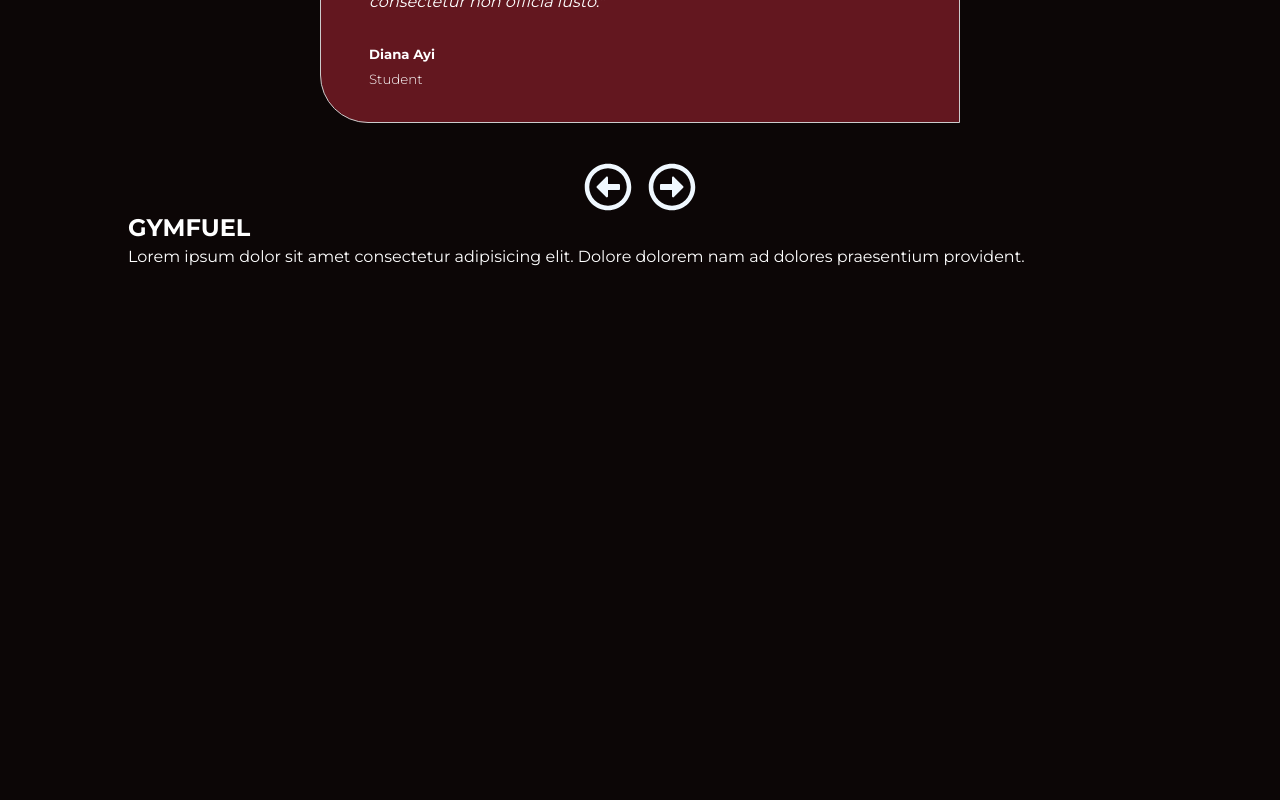
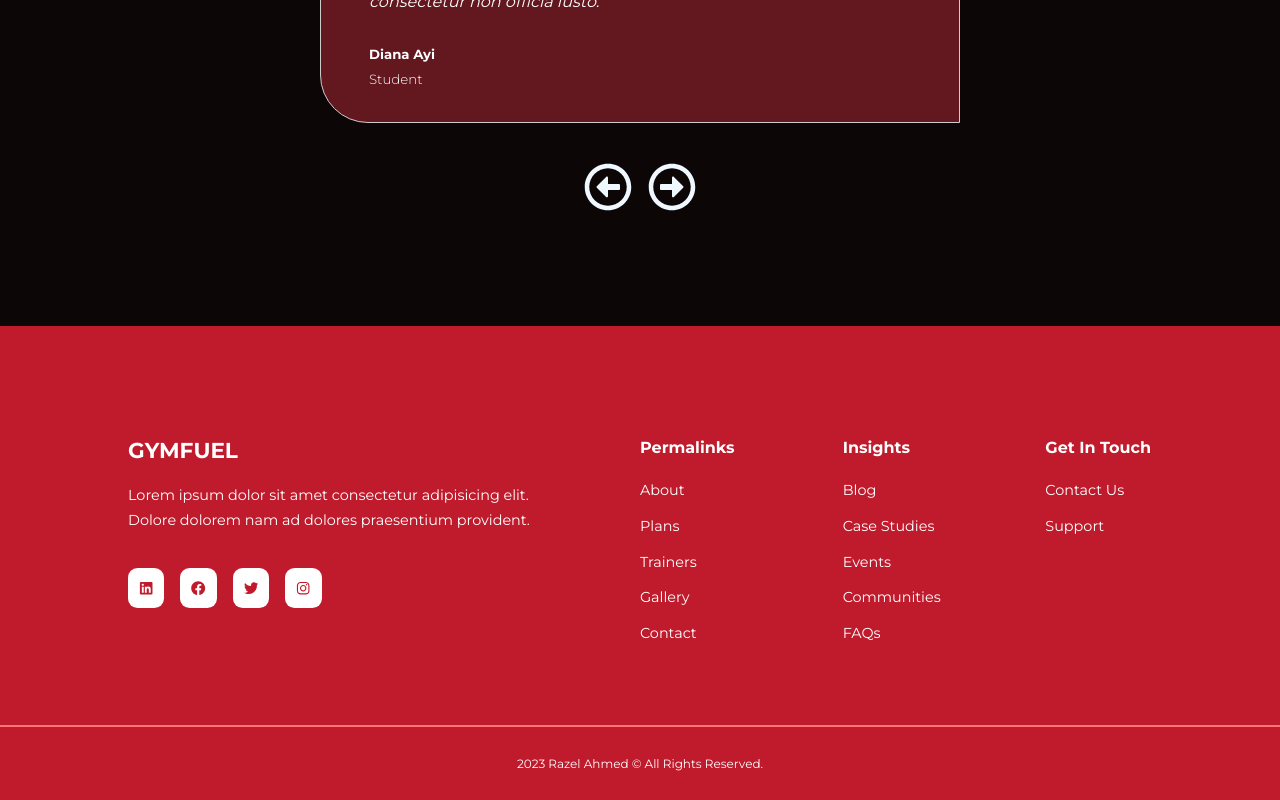
Before and after one commit to RazelRaz/Gym-Fuel, a React (Create React App) app: page / in a window 1280 px wide. Shown: the part 3231-4031 px from the top of the page. Before the commit the page ends 3501 px from the top, so only its background shows below. Built offline with nearby package versions, Linux system fonts and the light colour scheme.

Commit message:
footer styling done

```diff
--- a/src/components/Footer/Footer.css
+++ b/src/components/Footer/Footer.css
@@ -0,0 +1,65 @@
+footer {
+    /* background: #96222e; */
+    background-color: #BF1B2C;
+    margin-top: 7rem;
+    padding-top: 7rem;
+    font-size: 0.9rem;
+    color: #fff;
+}
+
+.container.footer__container {
+    display: grid;
+    grid-template-columns: 26rem 1fr 1fr 1fr;
+    gap: 6rem;
+}
+
+.footer__container article {
+    display: flex;
+    flex-direction: column;
+    align-items: flex-start;
+    gap: 0.7rem;
+}
+
+.footer__container article p {
+    margin-top: 0.5rem;
+}
+
+.footer__container article h4 {
+    margin-bottom: 0.6rem;
+    font-size: 1rem;
+}
+
+.footer_socials {
+    margin-top: 1.5rem;
+    display: flex;
+    gap: 1rem;
+    align-items: center;
+}
+
+.footer_socials a {
+    background: #fff;
+    padding: 10px 10px 4px 10px;
+    border: 1px solid transparent;
+    border-radius: 0.6rem;
+    transition: all 500ms ease-in;
+}
+
+.footer_socials a:hover {
+    border: 1px solid #fff;
+    background-color: transparent;
+}
+
+.footer_socials a svg {
+    color: #BF1B2C;
+}
+
+.footer_socials a:hover svg {
+    color: #fff;
+}
+
+.footer_copyright {
+    text-align: center;
+    padding: 1.5rem 0;
+    border-top: 2px solid #ff7575;
+    margin-top: 5rem;
+}
--- a/src/components/Footer/Footer.js
+++ b/src/components/Footer/Footer.js
@@ -1,6 +1,7 @@
 import React from 'react'
 import './Footer.css'
 import { Link } from 'react-router-dom'
+import { FaFacebook, FaLinkedin, FaTwitter, FaInstagram } from 'react-icons/fa'
 
 const Footer = () => {
   return (
@@ -10,8 +11,39 @@ const Footer = () => {
                 <Link to='/' className='logo'>
                     <h2>GYMFUEL</h2>
                 </Link>
-                <p>Lorem ipsum dolor sit amet consectetur adipisicing elit. Dolore dolorem nam ad dolores praesentium provident.</p>
+                <p>Lorem ipsum dolor sit amet consectetur adipisicing elit. Dolore dolorem nam ad dolores praesentium provident.
+                </p>
+                <div className='footer_socials'>
+                    <a href='https://www.linkedin.com/' target='_blank' rel='noreferrer noopener'><FaLinkedin></FaLinkedin></a>
+                    <a href='https://www.facebook.com/' target='_blank' rel='noreferrer noopener'><FaFacebook></FaFacebook></a>
+                    <a href='https://twitter.com' target='_blank' rel='noreferrer noopener'><FaTwitter></FaTwitter></a>
+                    <a href='https://www.instagram.com/' target='_blank' rel='noreferrer noopener'><FaInstagram></FaInstagram></a>
+                </div>
             </article>
+            <article>
+                <h4>Permalinks</h4>
+                    <Link to="/about">About</Link>
+                    <Link to="/plans">Plans</Link>
+                    <Link to="/trainers">Trainers</Link>
+                    <Link to="/gallery">Gallery</Link>
+                    <Link to="/contact">Contact</Link>
+            </article>
+            <article>
+                <h4>Insights</h4>
+                    <Link to="/s">Blog</Link>
+                    <Link to="/s">Case Studies</Link>
+                    <Link to="/s">Events</Link>
+                    <Link to="/s">Communities</Link>
+                    <Link to="/s">FAQs</Link>
+            </article>
+            <article>
+                <h4>Get In Touch</h4>
+                    <Link to="/contact">Contact Us</Link>
+                    <Link to="/s">Support</Link>
+            </article>
+        </div>
+        <div className='footer_copyright'>
+            <small>2023 Razel Ahmed &copy; All Rights Reserved.</small>
         </div>
     </footer>
   )
```
